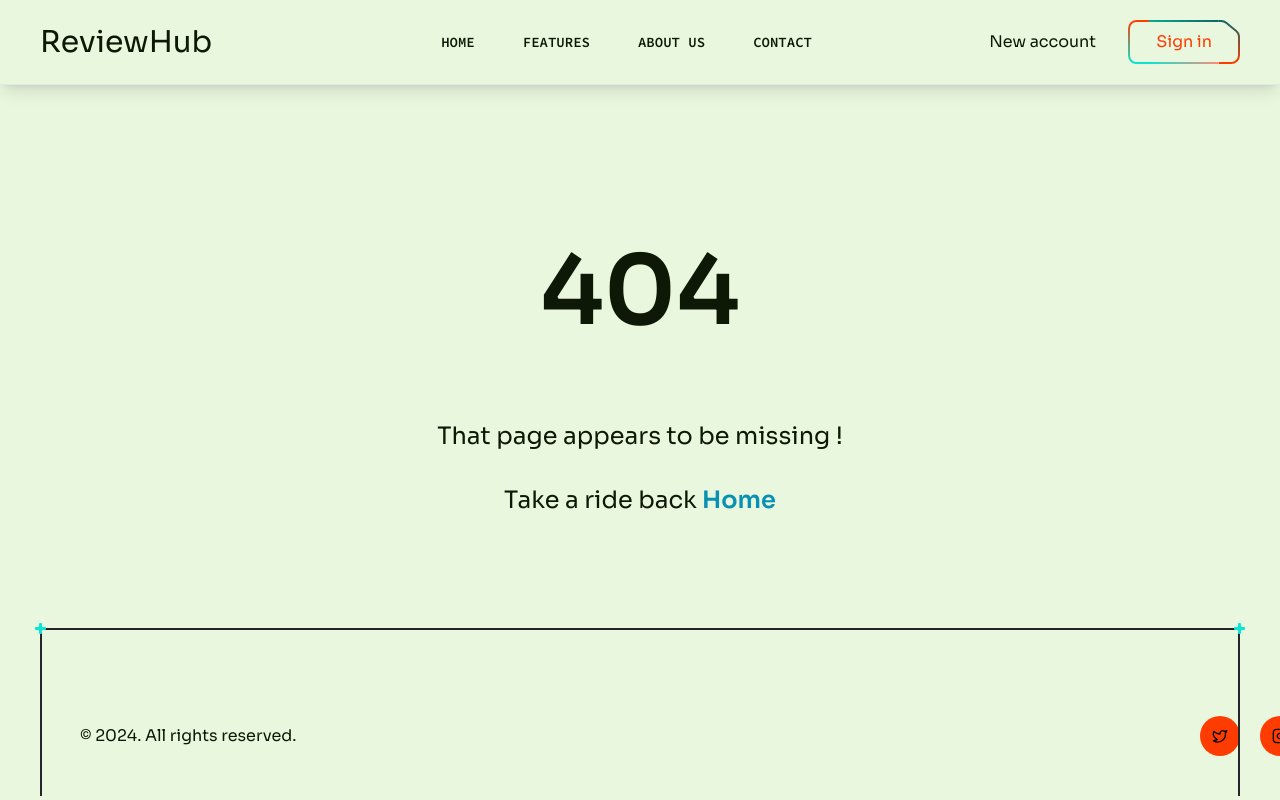
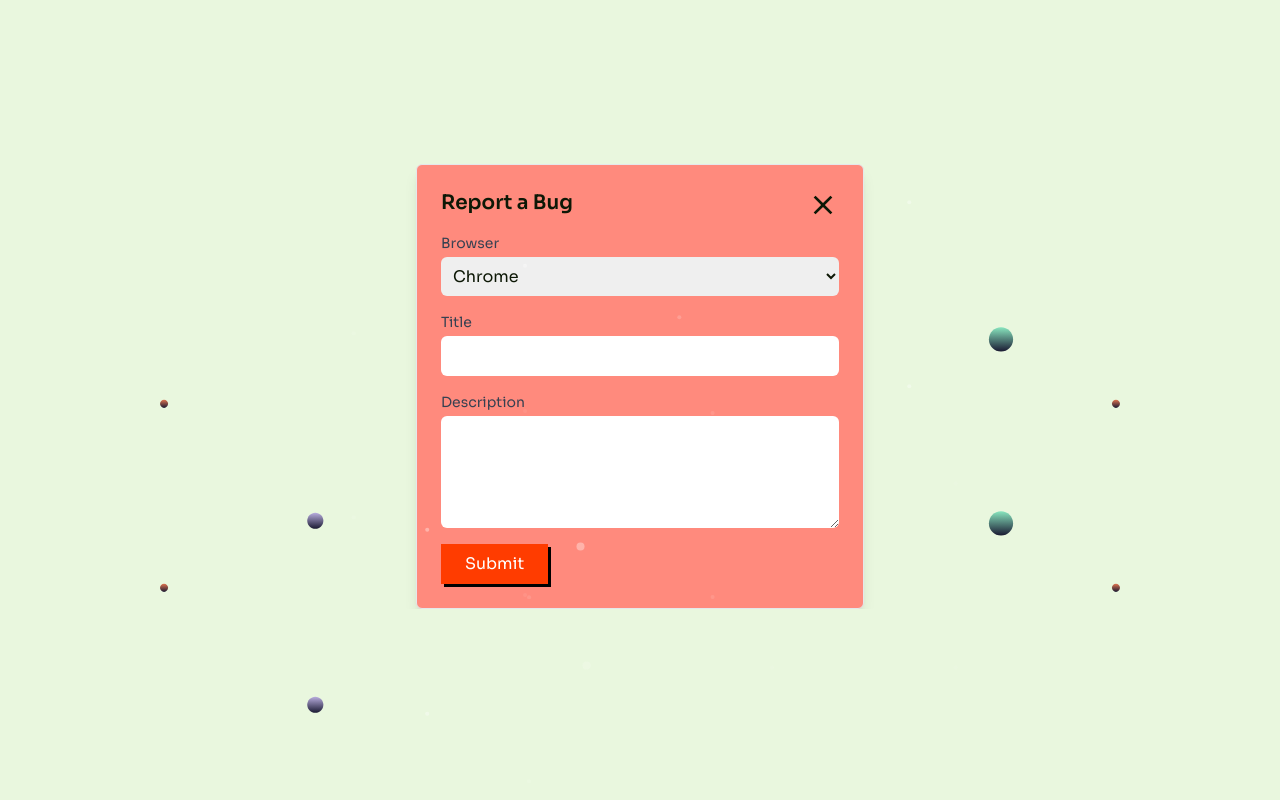
Before and after one commit to Omkar-Potphode/Zidio_Feedback_Collection_System, a React (Vite) app in the folder client/: page /report-bug in a window 1280 px wide. Before the commit this address had no page. Built offline with nearby package versions, Linux system fonts and the light colour scheme.

Commit message:
✨ Added Bug Report Form

```diff
--- a/client/package.json
+++ b/client/package.json
@@ -14,9 +14,12 @@
     "lottie-react": "^2.4.0",
     "react": "^18.2.0",
     "react-dom": "^18.2.0",
+    "react-hook-form": "^7.51.4",
     "react-icons": "^5.2.0",
+    "react-modal": "^3.16.1",
     "react-redux": "^9.1.1",
     "react-router-dom": "^6.23.0",
+    "react-toastify": "^10.0.5",
     "scroll-lock": "^2.1.5"
   },
   "devDependencies": {
--- a/client/src/App.jsx
+++ b/client/src/App.jsx
@@ -9,18 +9,23 @@ import Header from './components/Header';
 import Footer from './components/Footer';
 import ButtonGradient from './assets/svg/ButtonGradient';
 import { FeedBackForms } from './pages/FeedBackForms';
+import ProductReview from './pages/ProductReview';
+import 'react-toastify/dist/ReactToastify.css';
+import { ToastContainer } from 'react-toastify';
+import BugReportForm from './pages/BugReportForm';
 
 const Layout = () =>{
 
   const location = useLocation();
-  const isFeedbackFormsRoute = location.pathname === "/forms"
+  const excludedRoutes = ["/report-bug", "/forms"]; // Array of routes where Header and Footer should be excluded
+  const isExcludedRoute = excludedRoutes.includes(location.pathname);
 
   return (
     <div className="app">
-      {!isFeedbackFormsRoute && <Header/>}
+      {!isExcludedRoute && <Header/>}
         <Outlet />
         <ButtonGradient/>
-      {!isFeedbackFormsRoute && <Footer/>}
+      {!isExcludedRoute && <Footer/>}
     </div>
   )
 }
@@ -46,6 +51,16 @@ const router = createBrowserRouter([
         path: '/forms',
         element: <FeedBackForms/>
       },
+      {
+        path: '/product-review',
+        element: <ProductReview/>
+      },
+      {
+        path: '/report-bug',
+        element: <BugReportForm/>
+      },
+
+
       // Admin routes
       {
         path:'/admin/dashboard',
@@ -69,6 +84,7 @@ export default function App() {
   return (
     <div className="App pt-[5.75rem] lg:pt-[5.25rem] overflow-hidden">
       <RouterProvider router={router} />
+      <ToastContainer />
     </div>
   )
 }
--- /dev/null
+++ b/client/src/pages/BugReportForm.jsx
@@ -0,0 +1,94 @@
+import React from 'react';
+import { useForm } from 'react-hook-form';
+import { Link } from 'react-router-dom';
+import { toast } from 'react-toastify';
+import { MdOutlineClose } from "react-icons/md";
+import { stars } from '../assets';
+
+const BugReportForm = () => {
+  const { register, handleSubmit, formState: { errors }, reset } = useForm();
+
+  const onSubmit = (data) => {
+    // Submit your data to the server or perform any actions here
+    // For demonstration purposes, we'll just log the data and show a toast
+    console.log(data);
+    toast.success('Bug report submitted successfully!',{
+      autoClose: 5000,
+      hideProgressBar: false,
+      closeOnClick: true,
+      pauseOnHover: true,
+      draggable: true,
+      progress: undefined,
+      theme: "colored",
+    });
+    reset(); // Reset the form fields after submission
+  };
+
+  return (
+    <div className="max-w-md mx-auto p-6 border rounded-md shadow-lg mt-20 bg-tertiary">
+      <div className="relative">
+        {/* Cross button for navigation */}
+        <Link to="/forms" className="absolute top-0 right-0 ">
+        <MdOutlineClose size={32}/>
+        </Link>
+
+        {/* Form title */}
+        <h2 className="text-xl font-semibold mb-4">Report a Bug</h2>
+
+        {/* Bug report form */}
+        <form onSubmit={handleSubmit(onSubmit)}>
+          {/* Browser selection */}
+          <div className="mb-4">
+            <label htmlFor="browser" className="block text-sm font-medium text-gray-700">Browser</label>
+            <select id="browser" {...register('browser')} className="block w-full mt-1 p-2 border-gray-300 rounded-md focus:ring-indigo-500 focus:border-indigo-500">
+              <option value="Chrome">Chrome</option>
+              <option value="Firefox">Firefox</option>
+              <option value="Safari">Safari</option>
+              <option value="Edge">Edge</option>
+              <option value="Other">Other</option>
+            </select>
+          </div>
+
+          {/* Title input */}
+          <div className="mb-4">
+            <label htmlFor="title" className="block text-sm font-medium text-gray-700">Title</label>
+            <input type="text" id="title" {...register('title', { required: true })} className="block w-full mt-1 p-2 border-gray-300 rounded-md focus:ring-indigo-500 focus:border-indigo-500" />
+            {errors.title && <p className="text-red-500">Title is required</p>}
+          </div>
+
+          {/* Description textarea */}
+          <div className="mb-4">
+            <label htmlFor="description" className="block text-sm font-medium text-gray-700">Description</label>
+            <textarea id="description" {...register('description', { required: true })} className="block w-full mt-1 p-2 border-gray-300 rounded-md focus:ring-indigo-500 focus:border-indigo-500" rows="4"></textarea>
+            {errors.description && <p className="text-red-500">Description is required</p>}
+          </div>
+
+          {/* Submit button */}
+          <button type="submit" className="px-6 py-2 font-medium bg-secondary text-white w-fit transition-all shadow-[3px_3px_0px_black] hover:shadow-none hover:translate-x-[3px] hover:translate-y-[3px]">Submit</button>
+        </form>
+      </div>
+
+      <div className="absolute top-1/2 left-1/2 w-[60rem] -translate-x-1/2 -translate-y-1/2 pointer-events-none">
+            <img
+              src={stars}
+              className="w-full"
+              width={950}
+              height={400}
+              alt="Stars"
+            />
+          </div>
+
+          <div className="absolute top-3/2 left-1/2 w-[60rem] -translate-x-1/2 -translate-y-1/2 pointer-events-none">
+            <img
+              src={stars}
+              className="w-full"
+              width={950}
+              height={400}
+              alt="Stars"
+            />
+          </div>
+    </div>
+  );
+};
+
+export default BugReportForm;
--- a/client/src/pages/FeedBackForms.jsx
+++ b/client/src/pages/FeedBackForms.jsx
@@ -34,7 +34,7 @@ export const projects = [
   {
     title: "Bug Report",
     image: BugReport,
-    link: "/bug-report",
+    link: "/report-bug",
   },
   {
     title: "Customer Survey",
--- /dev/null
+++ b/client/src/pages/ProductReview.jsx
@@ -0,0 +1,17 @@
+import React from 'react'
+
+const ProductReview = () => {
+  return (
+    <>
+    <div className='flex justify-center items-center h-screen '>
+      <div className='absolute z-10'>
+        <form className='bg-white p-8 '>
+          <h1>Form Title</h1>
+        </form>
+      </div>
+    </div>
+    </>
+  );
+}
+
+export default ProductReview;
```
Also changed, not shown: 1 other file (tests, documents, lock files or other folders).
